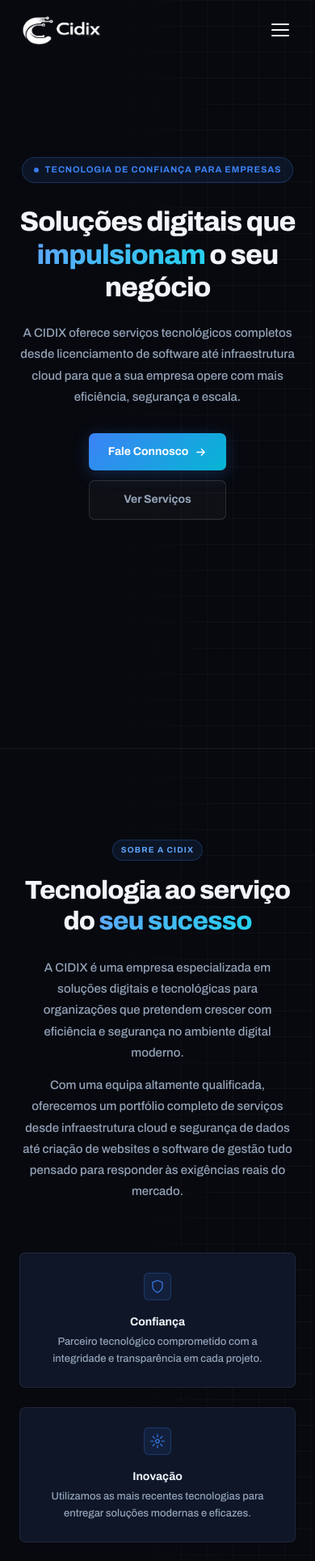
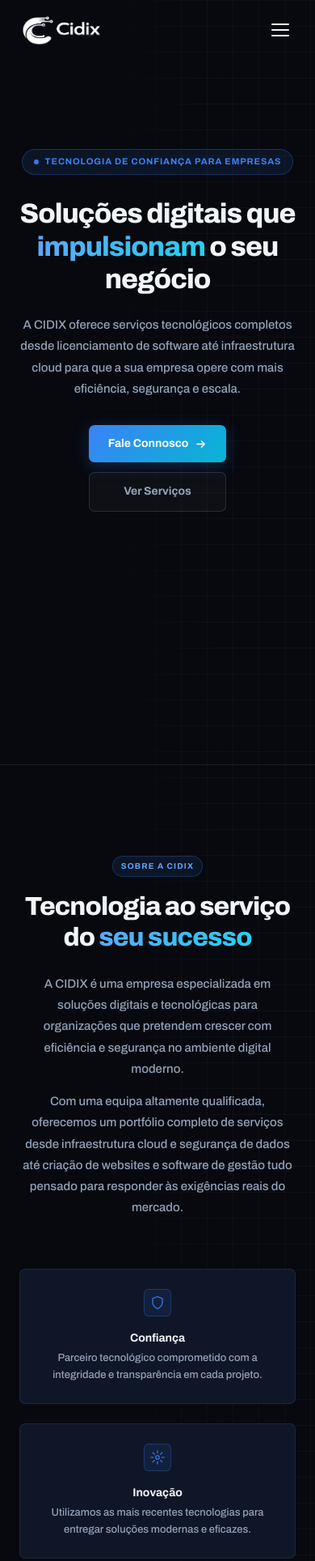
Before and after one commit to Devjoao-ao/cidix, a Vue app: page / in a window 390 px wide. Shown: the top 1928 px of the page at 81% size. Built offline with nearby package versions, Linux system fonts and the light colour scheme.

Commit message:
Update EmailJS Service ID and adjust mobile section padding for better spacing

```diff
--- a/src/components/AboutSection.vue
+++ b/src/components/AboutSection.vue
@@ -146,7 +146,7 @@
 }
 
 @media (max-width: 768px) {
-  .about { padding: 80px 0; }
+  .about { padding: 100px 0; }
   .about__title { font-size: 32px; text-align: center; }
   .about__text { text-align: center; }
   .section-label { margin: 0 auto 18px; display: table; }
--- a/src/components/ContactSection.vue
+++ b/src/components/ContactSection.vue
@@ -30,6 +30,7 @@
 ])
 
 import emailjs from '@emailjs/browser'
+import { EMAILJS_SERVICE_ID, EMAILJS_TEMPLATE_ID, EMAILJS_PUBLIC_KEY } from '../emailjs.config'
 
 async function handleSubmit() {
   if (!form.name || !form.email || !form.message) return
@@ -38,15 +39,15 @@
   try {
     // Nota: Substitua os IDs abaixo pelos seus IDs reais do EmailJS (emailjs.com)
     await emailjs.send(
-      'service_cidix',   // Substitua pelo seu Service ID
-      'template_cidix',  // Substitua pelo seu Template ID
+      EMAILJS_SERVICE_ID,
+      EMAILJS_TEMPLATE_ID,
       {
         from_name: form.name,
         from_email: form.email,
         message: form.message,
         to_email: 'Connect@cidixsolutios.com'
       },
-      'YOUR_PUBLIC_KEY'   // Substitua pela sua Public Key
+      EMAILJS_PUBLIC_KEY
     )
 
     status.value = 'success'
@@ -384,6 +385,7 @@
 }
 
 @media (max-width: 900px) {
+  .contact { padding: 100px 0; }
   .contact__grid {
     grid-template-columns: 1fr;
   }
--- a/src/components/HeroSection.vue
+++ b/src/components/HeroSection.vue
@@ -157,7 +157,7 @@
 }
 
 @media (max-width: 768px) {
-  .hero { padding: 100px 0 60px; text-align: center; }
+  .hero { padding: 120px 0 100px; text-align: center; }
   .hero__title { font-size: 34px; }
   .hero__subtitle { margin: 0 auto 32px; }
   .hero__actions { flex-direction: column; gap: 12px; }
--- a/src/components/ServicesSection.vue
+++ b/src/components/ServicesSection.vue
@@ -156,6 +156,7 @@
 }
 
 @media (max-width: 680px) {
+  .services { padding: 100px 0; }
   .services__grid {
     grid-template-columns: 1fr;
   }
--- a/src/emailjs.config.js
+++ b/src/emailjs.config.js
@@ -8,6 +8,6 @@
 //    Set "To Email" to: Connect@cidixsolutios.com
 // 4. Copy the Template ID and your Account's Public Key below
 
-export const EMAILJS_SERVICE_ID  = 'YOUR_SERVICE_ID'   // e.g. 'service_abc123'
+export const EMAILJS_SERVICE_ID  = 'service_dlska3o'   // e.g. 'service_abc123'
 export const EMAILJS_TEMPLATE_ID = 'YOUR_TEMPLATE_ID'  // e.g. 'template_xyz789'
 export const EMAILJS_PUBLIC_KEY  = 'YOUR_PUBLIC_KEY'   // e.g. 'aBcDeFgHiJkLmNoP'
```
